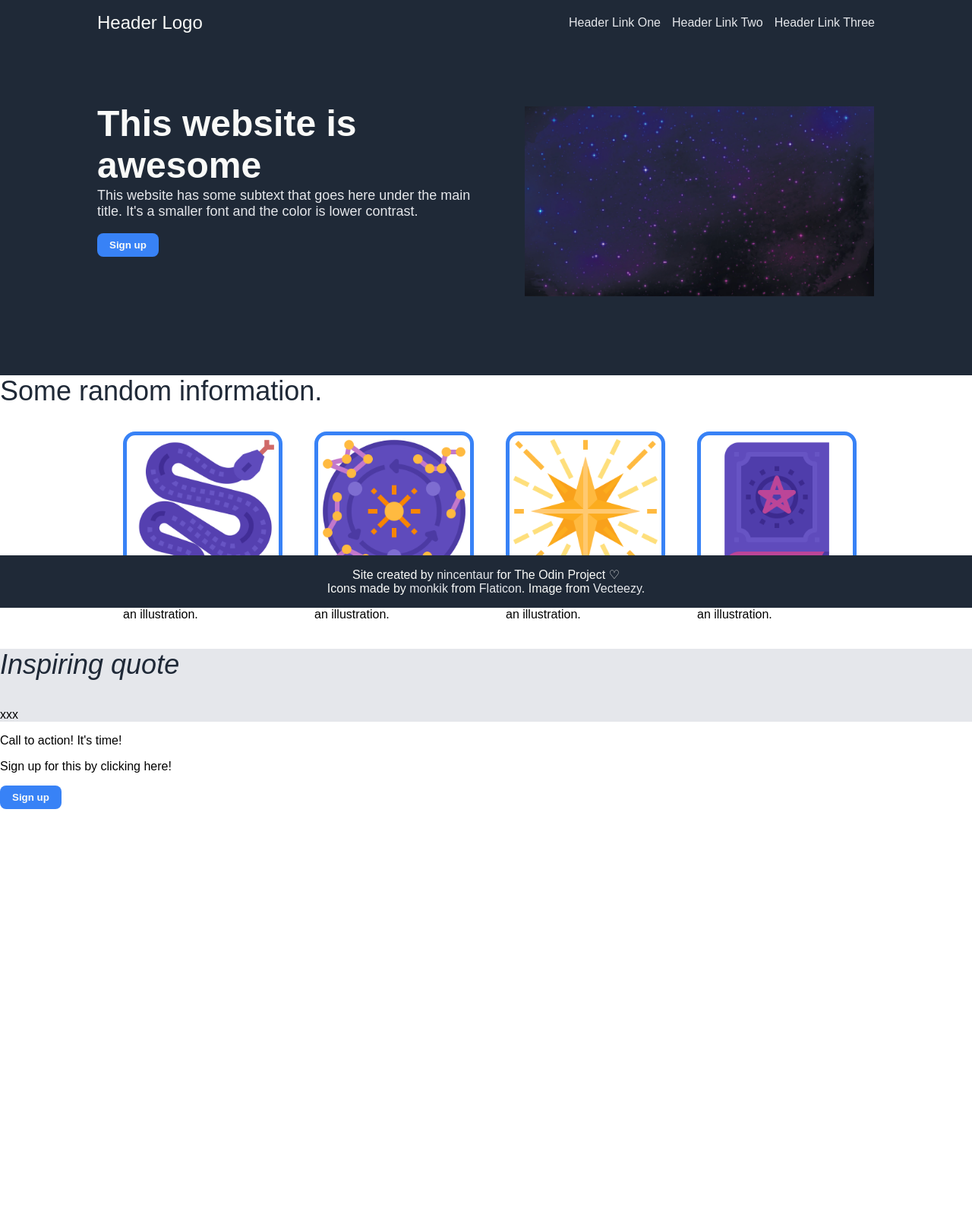
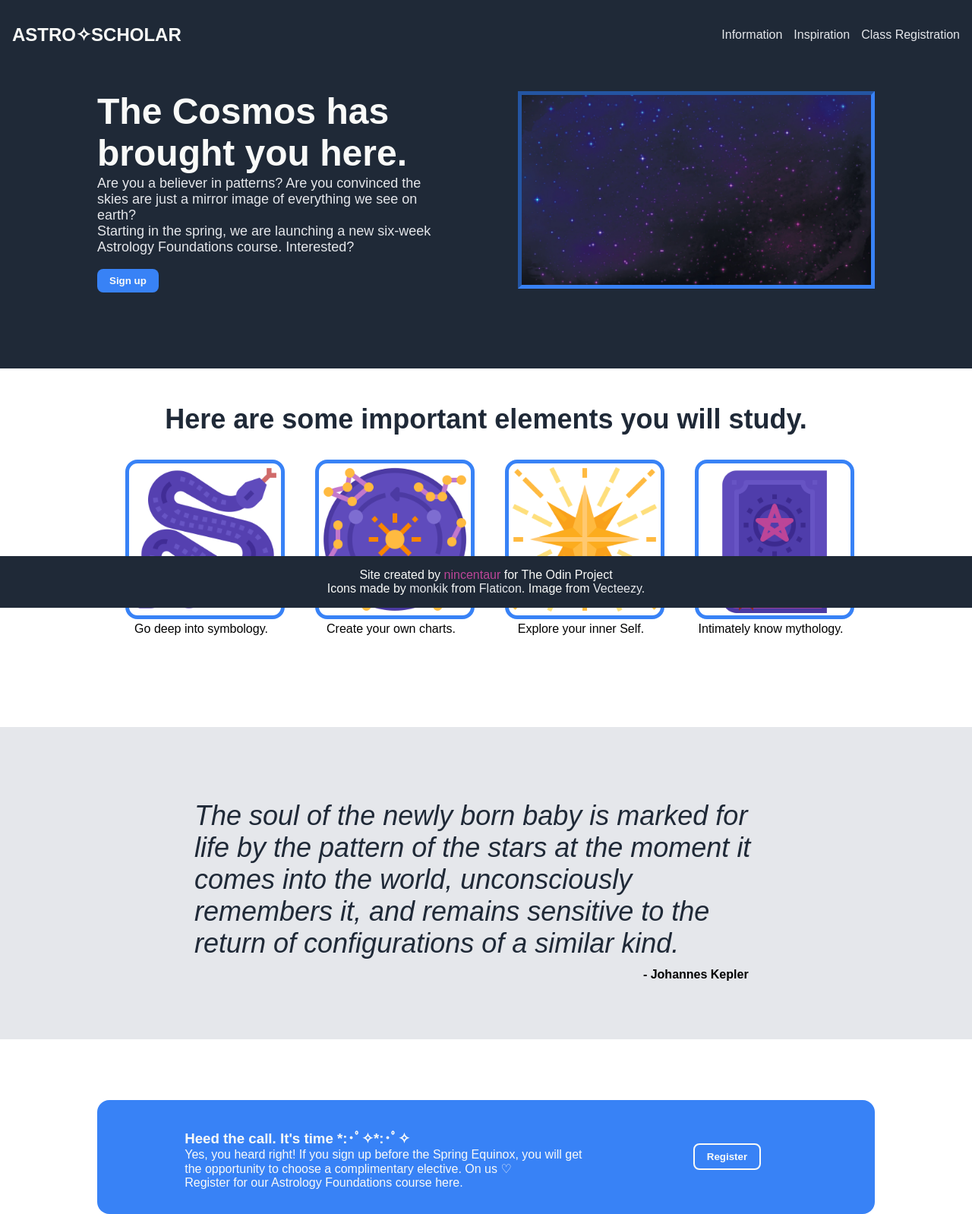
Before and after one commit to nincentaur/landing-page, a plain HTML site: page index.html in a window 1280 px wide. Shown: the whole page at 76% size. Before the commit the page ends 1065 px from the top, so only its background shows below. Drawn offline with Linux system fonts and the light colour scheme.

Commit message:
Complete structuring all sections and link accordingly

```diff
--- a/index.html
+++ b/index.html
@@ -4,25 +4,24 @@
     <meta charset="UTF-8">
     <meta http-equiv="X-UA-Compatible" content="IE=edge">
     <meta name="viewport" content="width=device-width, initial-scale=1.0">
-    <title>Landing Page</title>
+    <title>ASTRO✧SCHOLAR</title>
     <link rel="stylesheet" href="style.css"
 </head>
 <body>
-
 <div class="header">
-  <div class="logo">Header Logo</div>
+  <h1 class="logo">ASTRO✧SCHOLAR</h1>
       <ul>
-        <li><a href="#">Header Link One</a></li>
-        <li><a href="#">Header Link Two</a></li>
-        <li><a href="#">Header Link Three</a></li>
+        <li><a href="#information">Information</a></li>
+        <li><a href="#inspo">Inspiration</a></li>
+        <li><a href="#register"> Class Registration</a></li>
       </ul>
     </div>
 </div>
 
 <div class="hero">
   <div class="hero-left">
-    <h1 class="hero-main"> This website is awesome</h1>
-    <p class="hero-secondary">This website has some subtext that goes here under the main title. It's a smaller font and the color is lower contrast.</p>
+    <h1 class="hero-main">The Cosmos has brought you here.</h1>
+    <p class="hero-secondary">Are you a believer in patterns? Are you convinced the skies are just a mirror image of everything we see on earth?<br>Starting in the spring, we are launching a new six-week Astrology Foundations course. Interested?</p>
     <button>Sign up</button>
   </div>
 
@@ -31,39 +30,52 @@
   </div>
 </div>
 
-<div class="info-header">Some random information.</div>
+<div id="information">
+<div class="info-section">
+<h3 class="info-header">Here are some important elements you will study.</h3>
 <div class="container">
   <div class="info">
     <img class="infopic" src="./images/astro1.png" alt="sacred snake">
-    <div class=text>This is some subtext under an illustration.</div>
+    <div class=text>Go deep into symbology.</div>
   </div>
   <div class="info">
     <img class="infopic" src="./images/astro2.png" alt="cosmos from the observer's pov">
-    <div class=text>This is some subtext under an illustration.</div>
+    <div class=text>Create your own charts.</div>
   </div>
   <div class="info">
     <img class="infopic" src="./images/astro3.png" alt="radiant light">
-    <div class=text>This is some subtext under an illustration.</div>
+    <div class=text>Explore your inner Self.</div>
   </div>
   <div class="info">
     <img class="infopic" src="./images/astro4.png" alt="book of acquired knowledge">
-    <div class=text>This is some subtext under an illustration.</div>
+    <div class=text>Intimately know mythology.</div>
   </div>
 </div>
-
-<div class="quote-section">
-  <p class="quote">Inspiring quote</p>
-  <p class="quote-author">xxx</p>
+</div>
 </div>
 
+<div id="inspo">
+<div class="quote-section">
+  <p class="quote">The soul of the newly born baby is marked for life by the pattern of the stars at the moment it comes into the world, unconsciously remembers it, and remains sensitive to the return of configurations of a similar kind.</p>
+  <p class="quote-author">- Johannes Kepler</p>
+</div>
+</div>
+
+<div id="register">
 <div class="call">
-  <p>Call to action! It's time!</p>
-  <p>Sign up for this by clicking here!</p>
-  <button>Sign up</button>
+  <div class="call-action">
+    <h3 class="call-text">Heed the call. It's time *:･ﾟ✧*:･ﾟ✧</h3>
+    <p class="call-sign">Yes, you heard right! If you sign up before the Spring Equinox, you will get the opportunity to choose a complimentary elective. On us ♡ <br>Register for our Astrology Foundations course here.</p>
+  </div>
+
+  <div class="call-butt">
+  <button class="bottom-butt">Register</button>
+  </div>
+</div>
 </div>
 
 <div class="footer">
-  <div>Site created by <a href="https://github.com/nincentaur">nincentaur</a> for The Odin Project ♡</div>
+  <div>Site created by <a class="namelink" href="https://github.com/nincentaur">nincentaur</a> for The Odin Project</div>
   <div>Icons made by <a href="https://www.flaticon.com/authors/monkik">monkik</a> from <a class="footer-link" href="https://www.flaticon.com/">Flaticon</a>. Image from <a href="https://www.vecteezy.com/free-vector/cosmos">Vecteezy</a>.</div>
 
 </body>
--- a/style.css
+++ b/style.css
@@ -1,3 +1,7 @@
+html {
+  scroll-behavior: smooth;
+ }
+
 body {
   font-family: Arial, Helvetica, sans-serif;
   margin: 0;
@@ -9,12 +13,13 @@ body {
 
 .header {
   display: flex;
+  position: fixed;
+  left: 0;
+  right: 0;
+  top: 0;
   justify-content: space-between;
   align-items: center;
-  padding-left: 10%;
-  padding-right: 10%;
-  padding-top: 16px;
-  padding-bottom: 16px;
+  padding: 16px;
 }
 
 .logo {
@@ -35,31 +40,37 @@ a {
   color: #e5e7eb;
 }
 
+a.namelink {
+  color: #bc4598;
+}
+
 .hero {
   display: flex;
-  padding-top: 80px;
+  justify-content: space-between;
+  padding-top: 120px;
   padding-bottom: 100px;
   padding-left: 10%;
   padding-right: 10%;
-  gap: 5%;
+  gap: 10%;
 }
 
 .hero-left {
-  width: 50%;
+  width: 45%;
 }
 
 .main-img {
   background-size: cover;
   background-position: center center;
   height: 250px;
-  width: 100%;
+  width: auto;
+  border: 5px inset #3882F6;
 }
 
 .hero-main {
   font-size: 48px;
   font-weight: extra-bold;
   color: #F9FAF8;
-  margin-top: -5px;
+  margin-top: -1px;
   margin-bottom: -16px;
 }
 
@@ -77,22 +88,25 @@ button {
   font-weight: bold;
 }
 
-.first-butt {
-  text-align: left;
+.info-section {
+  padding-top: 10px;
+  padding-bottom: 120px;
 }
 
 .info-header {
   font-size: 36px;
   font-weight: extra-bold;
   color: #1F2937;
+  text-align: center;
   margin-bottom: 32px;
 }
 
 .container {
   display: flex;
+  flex-wrap: wrap;
   justify-content: center;
   align-items: center;
-  gap: 52px;
+  gap: 50px;
 }
 
 img.infopic {
@@ -103,17 +117,69 @@ img.infopic {
 
 .info {
   max-width: 200px;
+  text-align: center;
 }
 
 .quote-section {
   background-color: #E5E7EB;
+  flex: display;
+  flex-direction: column;
+  align-items: center;
+  padding-top: 60px;
+  padding-bottom: 60px;
+  padding-left: 20%;
+  padding-right: 20%;
 }
 
 .quote {
   font-size: 36px;
-  font-weight: light;
+  font-weight:light;
   font-style: italic;
   color: #1F2937;
+  margin-bottom: -5px;
+}
+
+.quote-author {
+  text-align: right;
+  font-weight: bold;
+  padding-right: 5%;
+}
+
+.call {
+  border-radius: 16px;
+  background-color: #3882F6;
+  margin-left: 10%;
+  margin-right:10%;
+  margin-top: 80px;
+  margin-bottom: 160px;
+  color: #F9FAF8;
+  display: flex;
+  justify-content: space-between;
+  padding: 16px;
+}
+
+.call-action {
+  display: flex;
+  align-items: flex-start;
+  flex-direction: column;
+  width: 60%;
+  padding-left: 10%;
+}
+
+.call-text {
+  margin-bottom: -15px;
+}
+
+.call-butt {
+  display: flex;
+  justify-content: center;
+  width: 40%;
+}
+
+button.bottom-butt {
+  border: 2px solid #F9FAF8;
+  align-self:center;
+  flex-basis: auto;
 }
 
 .footer {
```
